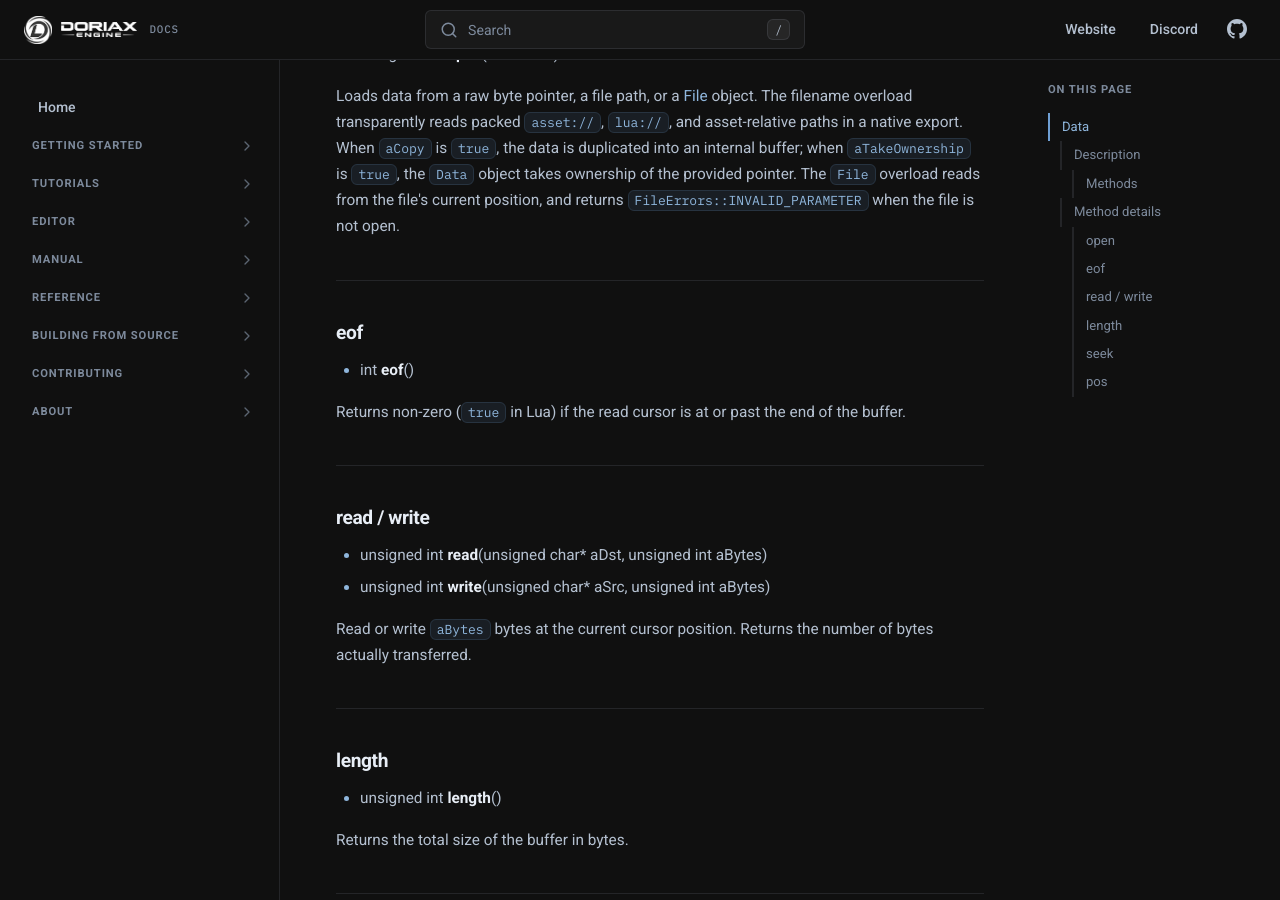
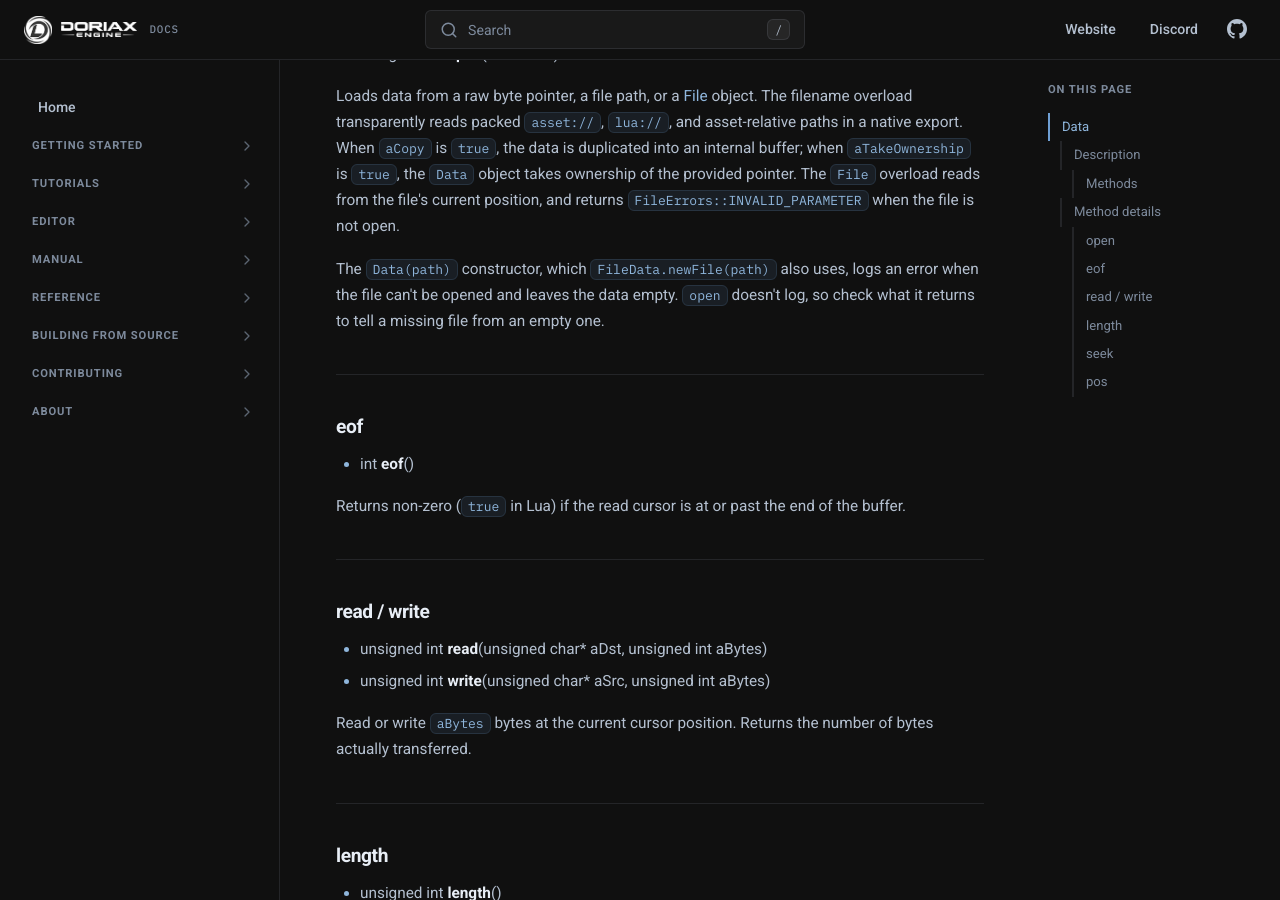
Before and after one commit to doriaxengine/doriax-docs, an MkDocs documentation site: the page built from docs/reference/classes/data.md, in a window 1280 px wide and 900 px high, scrolled down 1195 px. Built offline with MkDocs 1.6.1, drawn with Linux system fonts in a browser that asks for light colours; comment, search, counter and statistics services are not loaded.

Commit message:
Documented Data logging a failed open

```diff
--- a/docs/reference/classes/data.md
+++ b/docs/reference/classes/data.md
@@ -44,6 +44,10 @@ when `aTakeOwnership` is `true`, the `Data` object takes ownership of the provid
 pointer. The `File` overload reads from the file's current position, and returns
 `FileErrors::INVALID_PARAMETER` when the file is not open.
 
+The `Data(path)` constructor, which `FileData.newFile(path)` also uses, logs an error
+when the file can't be opened and leaves the data empty. `open` doesn't log, so check
+what it returns to tell a missing file from an empty one.
+
 ---
 
 ### eof
```
